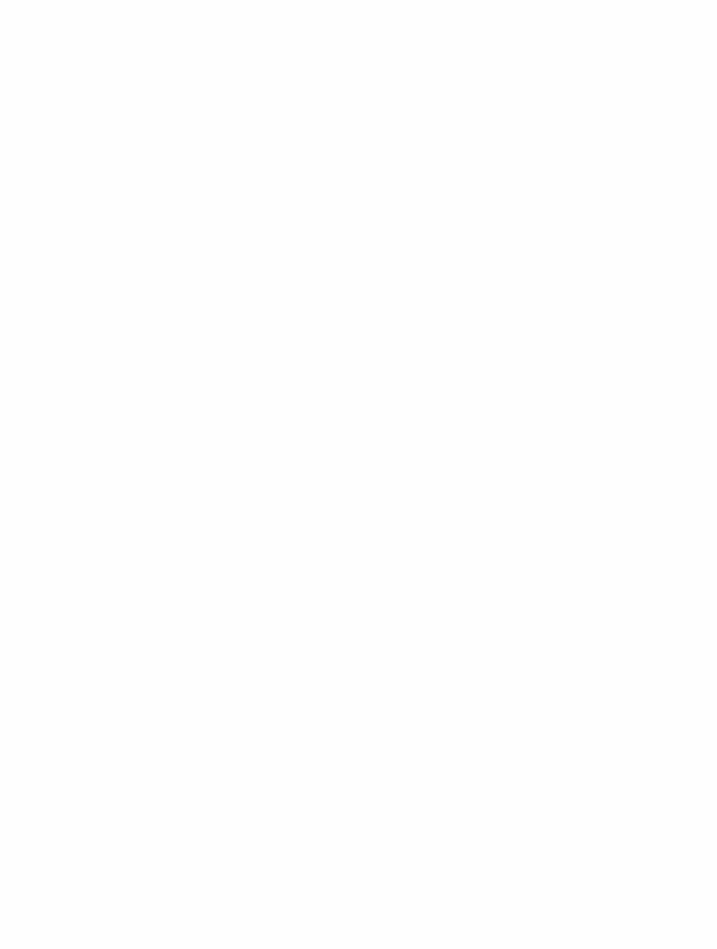
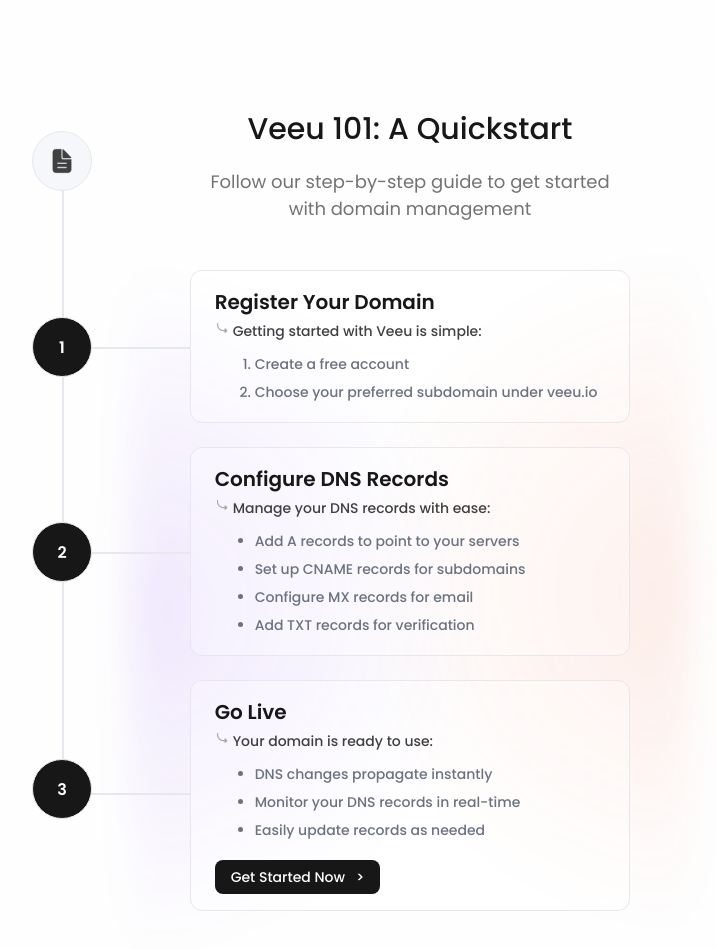
Before and after one commit to akash-singh8/veeu.io, a Next.js app in the folder apps/web/: page / in a window 1280 px wide. Shown: the part 2520-3469 px from the top of the page, without its empty margins (230-947 px from the left). Before the commit the page ends 2587 px from the top, so only its background shows below. Built offline with nearby package versions, Linux system fonts and the light colour scheme.

Commit message:
component: added tutorial

```diff
--- a/apps/web/src/app/page.tsx
+++ b/apps/web/src/app/page.tsx
@@ -2,6 +2,7 @@
 import Landing from "@/components/Landing";
 import Features from "@/components/Features";
 import OpenSource from "@/components/OpenSource";
+import Tutorial from "@/components/Tutorial";
 
 export default function Home() {
   return (
@@ -9,6 +10,7 @@
       <Landing />
       <Features />
       <OpenSource />
+      <Tutorial />
     </div>
   );
 }
--- /dev/null
+++ b/apps/web/src/components/Tutorial.tsx
@@ -0,0 +1,79 @@
+import Image from "next/image";
+
+import styles from "@/styles/tutorail.module.scss";
+import tutorial from "@/assets/svgs/tutorial.svg";
+import right from "@/assets/svgs/right.svg";
+
+const Tutorial = () => {
+  return (
+    <div className={styles.main}>
+      <div className={styles.title}>
+        <h2>Veeu 101: A Quickstart</h2>
+        <p>
+          Follow our step-by-step guide to get started with domain management
+        </p>
+      </div>
+
+      <div className={styles.map}>
+        <div>
+          <Image src={tutorial} alt="tutorial" width={26} />
+        </div>
+        <div>
+          <p>1</p>
+        </div>
+        <div>
+          <p>2</p>
+        </div>
+        <div>
+          <p>3</p>
+        </div>
+        <span></span>
+      </div>
+
+      <div className={styles.steps}>
+        <div className={styles.step}>
+          <h2>Register Your Domain</h2>
+          <div>
+            <Image src={right} alt=">" width={14} />
+            <p>Getting started with Veeu is simple:</p>
+          </div>
+          <ol type="1">
+            <li>Create a free account</li>
+            <li>Choose your preferred subdomain under veeu.io</li>
+          </ol>
+        </div>
+
+        <div className={styles.step}>
+          <h2>Configure DNS Records</h2>
+          <div>
+            <Image src={right} alt=">" width={14} />
+            <p>Manage your DNS records with ease:</p>
+          </div>
+          <ul>
+            <li>Add A records to point to your servers</li>
+            <li>Set up CNAME records for subdomains</li>
+            <li>Configure MX records for email</li>
+            <li>Add TXT records for verification</li>
+          </ul>
+        </div>
+
+        <div className={styles.step}>
+          <h2>Go Live</h2>
+          <div>
+            <Image src={right} alt=">" width={14} />
+            <p>Your domain is ready to use:</p>
+          </div>
+          <ul>
+            <li>DNS changes propagate instantly</li>
+            <li>Monitor your DNS records in real-time</li>
+            <li>Easily update records as needed</li>
+          </ul>
+
+          <button>Get Started Now &nbsp; {">"}</button>
+        </div>
+      </div>
+    </div>
+  );
+};
+
+export default Tutorial;
--- /dev/null
+++ b/apps/web/src/styles/tutorail.module.scss
@@ -0,0 +1,159 @@
+.main {
+  display: flex;
+  align-items: center;
+  flex-direction: column;
+  position: relative;
+  margin-bottom: 8rem;
+  width: 100%;
+  height: 800px;
+}
+
+.title {
+  max-width: 400px;
+  text-align: center;
+
+  h2 {
+    font-size: 30px;
+    font-weight: 500;
+  }
+
+  p {
+    color: var(--gray);
+    margin-top: 1rem;
+    font-size: 18px;
+  }
+}
+
+.map {
+  position: absolute;
+  top: 24px;
+  left: 15%;
+  height: 688px;
+  display: flex;
+  flex-direction: column;
+  justify-content: space-between;
+
+  span {
+    height: 100%;
+    width: 2px;
+    background-color: #e7e8ed;
+    position: absolute;
+    top: 10;
+    left: 50%;
+  }
+
+  div {
+    background-color: var(--foreground);
+    color: var(--background);
+    border: 1px solid #e7e8ed;
+    border-radius: 50%;
+    width: 60px;
+    height: 60px;
+    display: flex;
+    align-items: center;
+    justify-content: center;
+    z-index: 2;
+  }
+
+  div:first-child {
+    background-color: #f5f7fa;
+  }
+  div:nth-child(2) {
+    margin-top: -1.2rem;
+  }
+
+  div:nth-child(3) {
+    margin-bottom: 2rem;
+  }
+
+  p {
+    font-weight: 600;
+  }
+}
+
+.steps {
+  display: flex;
+  flex-direction: column;
+  gap: 1.5rem;
+  margin-top: 3rem;
+  position: relative;
+  z-index: 1;
+
+  &::before,
+  &::after {
+    content: "";
+    position: absolute;
+    inset: -60px;
+    z-index: -1;
+    background: radial-gradient(
+      circle at right,
+      rgba(243, 80, 30, 0.1),
+      transparent 50%
+    );
+
+    filter: blur(18px);
+    pointer-events: none;
+  }
+
+  &::after {
+    bottom: -100px;
+    background: radial-gradient(
+      circle at left,
+      rgba(112, 30, 243, 0.1),
+      transparent 50%
+    );
+  }
+}
+
+.step {
+  background-color: rgba(255, 255, 255, 0.25);
+  border: 1px solid #e7e8ed;
+  border-radius: 12px;
+  padding: 1rem 1.5rem;
+  padding-right: 2rem;
+  position: relative;
+
+  &::before {
+    content: "";
+    width: 126px;
+    border: 1px solid #e7e8ed;
+    position: absolute;
+    left: -128px;
+    top: 50%;
+  }
+
+  &:last-child:before {
+    top: 49%;
+  }
+
+  div {
+    display: flex;
+    gap: 4px;
+  }
+
+  h2 {
+    font-weight: 600;
+    font-size: 20px;
+    margin-bottom: 0.25rem;
+  }
+
+  p {
+    color: var(--lightBlack);
+    font-weight: 500;
+    font-size: 14px;
+    margin-bottom: 0.5rem;
+  }
+
+  ol,
+  ul {
+    padding-left: 2.5rem;
+    font-size: 14px;
+    color: #6b7280;
+    font-weight: 500;
+    line-height: 28px;
+  }
+
+  button {
+    margin-top: 1rem;
+  }
+}
```
